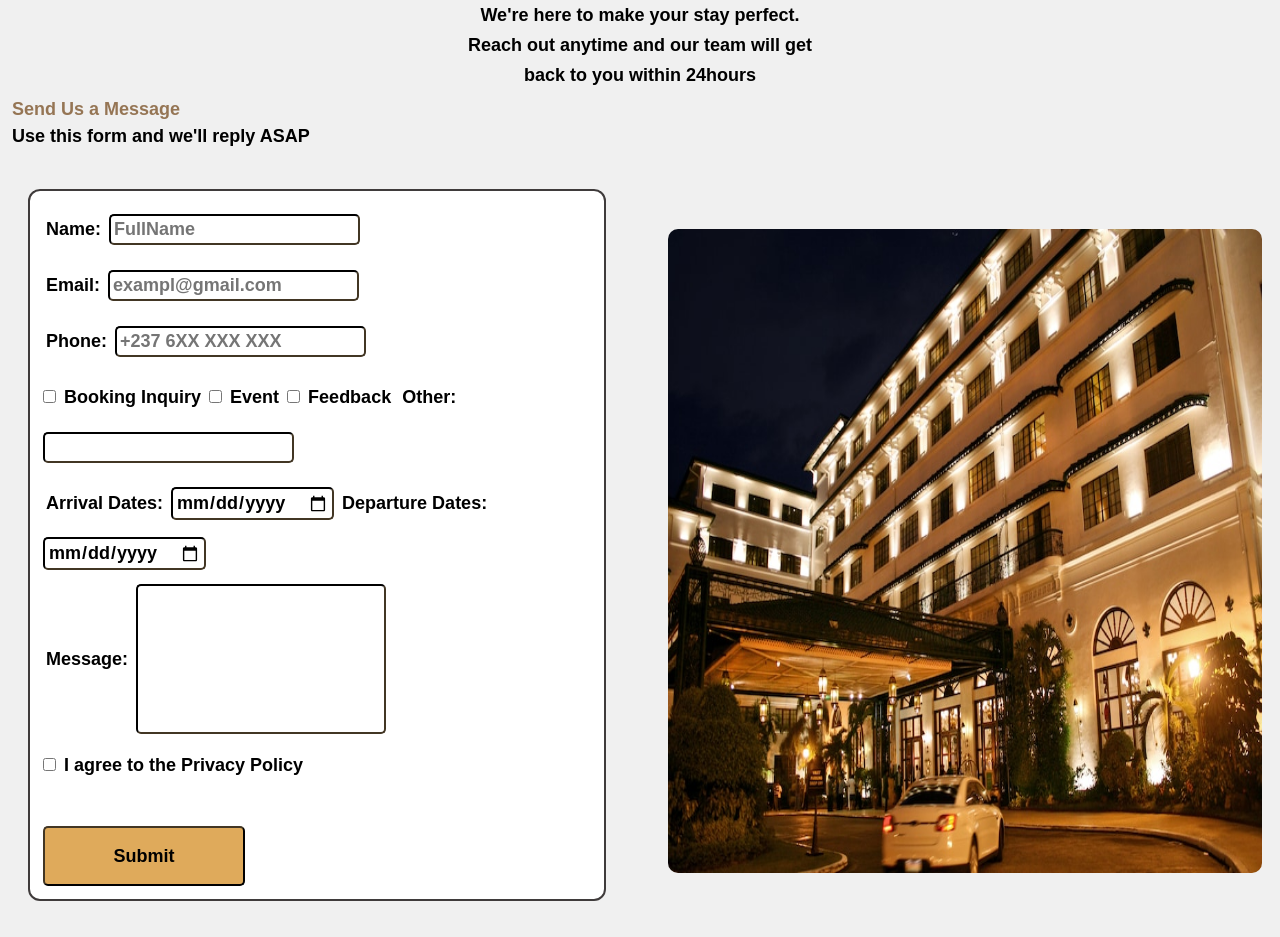
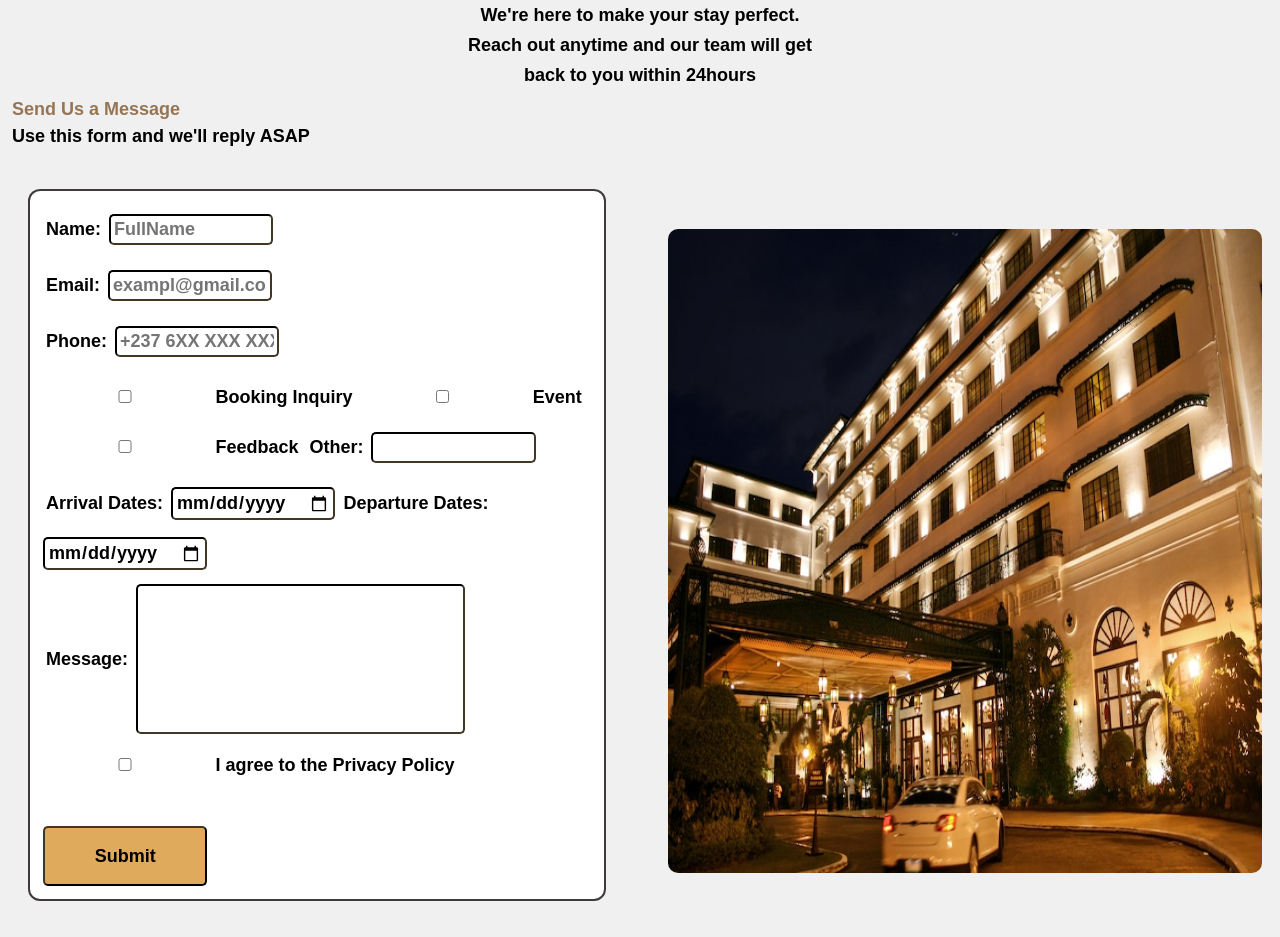
Before and after one commit to njisuccess660-oss/HOTEl-PALAXIA, a plain HTML site: page HOTEL-PALAXIA/Pages/Contact.html in a window 1280 px wide. Shown: the part 318-1255 px from the top of the page. Drawn offline with Linux system fonts and the light colour scheme; a script that the page names is missing.

```diff
--- a/HOTEL-PALAXIA/Styles/Contact.css
+++ b/HOTEL-PALAXIA/Styles/Contact.css
@@ -33,11 +33,12 @@
 }
 
 .form-content input{
-    border-color:  #423624  ;
+    border-color:  #423624;
     border-radius: 5px;
+    width: 30%;
 }
 #d10{
-    width: 250px;
+    width: 60%;
     height: 150px;
 }
 .bottom{
--- a/HOTEL-PALAXIA/Styles/base.css
+++ b/HOTEL-PALAXIA/Styles/base.css
@@ -75,6 +75,7 @@
     display: flex;
     gap: 350px;
     background-color: black;
+    width: 100%;
     color: var(--primary-color);
     list-style: none;
 }
```
